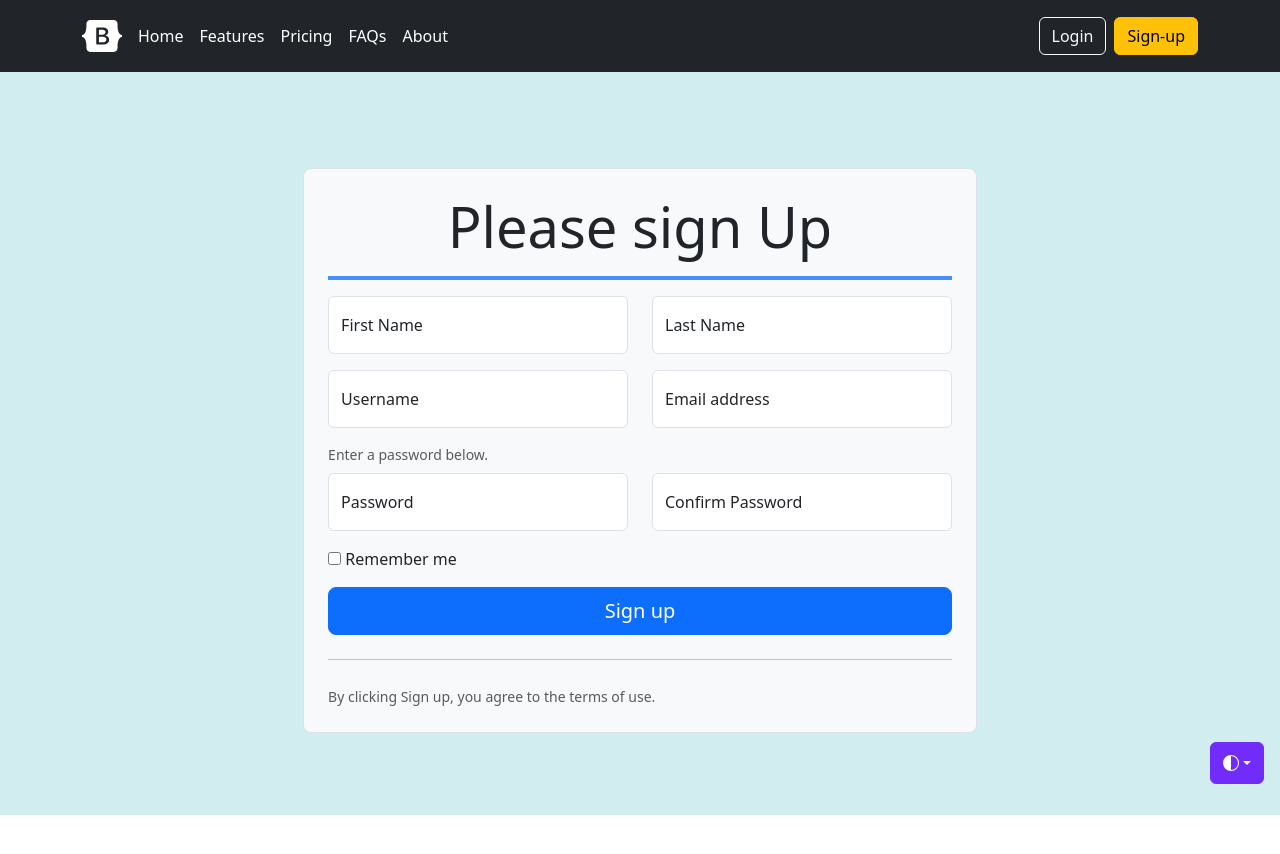
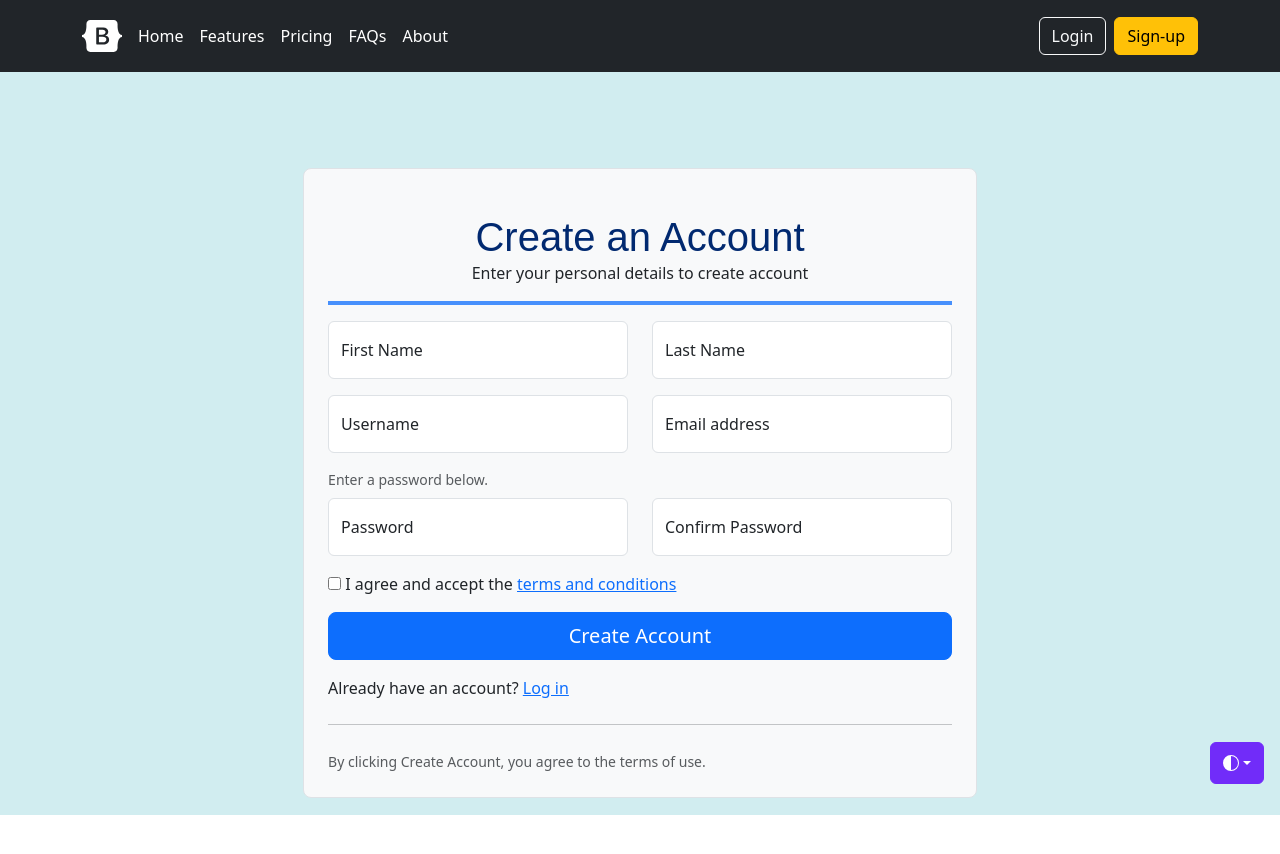
Before and after one commit to PradhanRoshan/churchmanagegui, an Angular app: page /signup in a window 1280 px wide. Shown: the top 854 px of the page. Before the commit the page ends 829 px from the top, so only its background shows below. Built offline with nearby package versions, Linux system fonts and the light colour scheme.

Commit message:
LOGIN PAGE ENHANCE

```diff
--- a/package.json
+++ b/package.json
@@ -20,6 +20,7 @@
     "@angular/router": "^17.0.0",
     "@auth0/angular-jwt": "^5.2.0",
     "bootstrap": "^5.3.3",
+    "bootstrap-icons": "^1.11.3",
     "crypto-js": "^4.2.0",
     "rxjs": "~7.8.0",
     "tslib": "^2.3.0",
--- a/src/app/components/auth/login/login.component.html
+++ b/src/app/components/auth/login/login.component.html
@@ -1,5 +1,5 @@
 <!-- <div class="b-example-divider"></div> -->
-<body style="background-color: rgba(165, 194, 198, 0.582); height: 92.9vh;">
+<main style="background-color: rgba(165, 194, 198, 0.582); height: 92.9vh;">
 <div class="container col-xxl-8 px-4 py-5">
   <div class="row flex-lg-row-reverse align-items-center mt-5 g-5 py-5">
     <div class="col-10 col-sm-8 col-lg-6">
@@ -9,7 +9,8 @@
     <div class="col-md-10 mx-auto col-lg-5">
 
       <form [formGroup] = "loginForm" class="p-4 p-md-5 border rounded-3 bg-body-tertiary">
-        <h1 class="display-5 text-center">Login Your Account</h1>
+        <h1 class="card-title text-center pb-0 fs-1">Login to Your Account</h1>
+        <p class="text-center small">Enter your username &amp; password to login</p>
         <hr class="border border-primary border-2 opacity-75" />
 
         <div *ngIf="!isFormValid" class="alert alert-danger" role="alert">
@@ -37,26 +38,35 @@
 
         <div class="row">
           <div class="col">
-            <button class="btn btn-primary w-100 py-2" (click)="onSignInClicked()" type="submit">Sign in</button>
-          </div>
+            <button class="btn btn-primary w-100 py-2" (click)="onSignInClicked()" type="submit">Login</button>
+          <!-- </div>
           <div class="col">
-            <button class="btn btn-secondary w-100 py-2" (click)="onSignUpClicked()" type="submit">Sign-Up</button>
+            <button class="btn btn-secondary w-100 py-2" (click)="onSignUpClicked()" type="submit">Sign-Up</button> -->
           </div>
         </div>
 
         <!-- <button class="w-100 btn btn-lg btn-primary" type="submit">Sign in</button> -->
 
-        <div style="padding-top: .5rem;">
+        <!-- <div style="padding-top: .5rem;">
           <p><a (click)="passwordReset()" class="link-primary">Forgot Your Password?</a></p>
-       </div>
+       </div> -->
+
+       <div style="padding-top: 1rem;" class="col-12">
+        <p class="small mb-0">Forgot Your Password? <a (click)="passwordReset()" class="link-primary">Reset Password</a></p>
+      </div>
         <hr class="my-4">
-        <small class="text-body-secondary">&copy;2010–2024, roshanpradhan.com</small>
+
+        <div class=" text-center">
+          Designed by <a href="https://roshanpradhan.com/">RoshanPradhan</a>
+        </div>
+
+        <!-- <small class="text-body-secondary">&copy;2010–2024, roshanpradhan.com</small> -->
       </form>
     </div>
 
   </div>
 </div>
-</body>
+</main>
 
 
 
--- a/src/app/components/auth/login/login.component.scss
+++ b/src/app/components/auth/login/login.component.scss
@@ -29,3 +29,11 @@
   border-width: 1px 0;
   box-shadow: inset 0 .5em 1.5em rgba(0, 0, 0, .1), inset 0 .125em .5em rgba(0, 0, 0, .15);
 }
+.card-title {
+  padding: 20px 0 15px 0;
+  padding-bottom: 15px;
+  font-size: 30px;
+  font-weight: 500;
+  color: #012970;
+  font-family: "Poppins", sans-serif;
+}
--- a/src/app/components/auth/reset-password/reset-password.component.html
+++ b/src/app/components/auth/reset-password/reset-password.component.html
@@ -11,7 +11,8 @@
 
       <div class="col-md-10 mx-auto col-lg-8">
         <form [formGroup]="resetPswdForm" class="p-4 p-md-4 border rounded-3 bg-body-tertiary">
-          <h1 class="display-4 text-center">Reset your Password</h1>
+          <!-- <h1 class="display-4 text-center">Reset your Password</h1> -->
+          <h1 class="card-title text-center pb-0 fs-1">Reset your Password</h1>
           <hr class="border border-primary border-2 opacity-75" />
 
           <div *ngIf="!isFormValid" class="alert alert-danger" role="alert">
--- a/src/app/components/auth/reset-password/reset-password.component.scss
+++ b/src/app/components/auth/reset-password/reset-password.component.scss
@@ -0,0 +1,8 @@
+.card-title {
+    padding: 20px 0 15px 0;
+    padding-bottom: 15px;
+    font-size: 30px;
+    font-weight: 500;
+    color: #012970;
+    font-family: "Poppins", sans-serif;
+  }
--- a/src/app/components/auth/signup/signup.component.html
+++ b/src/app/components/auth/signup/signup.component.html
@@ -11,7 +11,9 @@
 
       <div class="col-md-10 mx-auto col-lg-8">
         <form [formGroup]="signUpForm" class="p-4 p-md-4 border rounded-3 bg-body-tertiary">
-          <h1 class="display-4 text-center">Please sign Up</h1>
+          <!-- <h1 class="display-4 text-center">Please sign Up</h1> -->
+          <h1 class="card-title text-center pb-0 fs-1">Create an Account</h1>
+          <p class="text-center large">Enter your personal details to create account</p>
           <hr class="border border-primary border-2 opacity-75" />
 
           <div *ngIf="!isFormValid" class="alert alert-danger" role="alert">
@@ -84,15 +86,25 @@
 
           <div class="checkbox mb-3">
             <label>
-              <input type="checkbox" value="remember-me"> Remember me
+              <input required type="checkbox" value="remember-me"> I agree and accept the <a href="#">terms and conditions</a>
             </label>
+            <div class="invalid-feedback">You must agree before submitting.</div>
           </div>
-          <button (click)="signUp()" class="w-100 btn btn-lg btn-primary" type="submit">
-            Sign up
-          </button>
+          <!-- <button (click)="signUp()" class="w-100 btn btn-lg btn-primary" type="submit">
+            Create Account
+          </button> -->
 
+          <div class="col-12">
+            <button (click)="signUp()" class="w-100 btn btn-lg btn-primary" type="submit">
+              Create Account
+            </button>
+          </div>
+
+          <div class="col-12 pt-3">
+            <p class="large mb-0">Already have an account? <a (click)="signIn()" class="link-primary">Log in</a></p>
+          </div>
           <hr class="my-4" />
-          <small class="text-body-secondary">By clicking Sign up, you agree to the terms of use.</small>
+          <small class="text-body-secondary">By clicking Create Account, you agree to the terms of use.</small>
         </form>
       </div>
     </div>
--- a/src/app/components/auth/signup/signup.component.scss
+++ b/src/app/components/auth/signup/signup.component.scss
@@ -0,0 +1,8 @@
+.card-title {
+    padding: 20px 0 15px 0;
+    padding-bottom: 15px;
+    font-size: 30px;
+    font-weight: 500;
+    color: #012970;
+    font-family: "Poppins", sans-serif;
+  }
--- a/src/app/components/internal/dashboard/dashboard.component.html
+++ b/src/app/components/internal/dashboard/dashboard.component.html
@@ -1 +1,32 @@
-<h1>Dashboard</h1>
+<div class="pt-3 pb-2 mb-3 border-bottom">
+    <h1 class="h2">Dashboard</h1>
+    <p class="large mb-0">Important DataTable - <a href="https://fiduswriter.github.io/simple-datatables/demos/" class="link-primary"><i class="bi alarm-fille"></i>Data Table Open Source </a></p>
+
+  </div>
+
+  <div class="row">
+    <div class="col-md-4">
+      <div class="card">
+        <div class="card-body">
+          <h5 class="card-title">Total Members</h5>
+          <p class="card-text">500</p>
+        </div>
+      </div>
+    </div>
+    <div class="col-md-4">
+      <div class="card">
+        <div class="card-body">
+          <h5 class="card-title">Upcoming Events</h5>
+          <p class="card-text">3</p>
+        </div>
+      </div>
+    </div>
+    <div class="col-md-4">
+      <div class="card">
+        <div class="card-body">
+          <h5 class="card-title">Donations This Month</h5>
+          <p class="card-text">$2,000</p>
+        </div>
+      </div>
+    </div>
+  </div>
```
Also changed, not shown: 1 other file (tests, documents, lock files or other folders).
